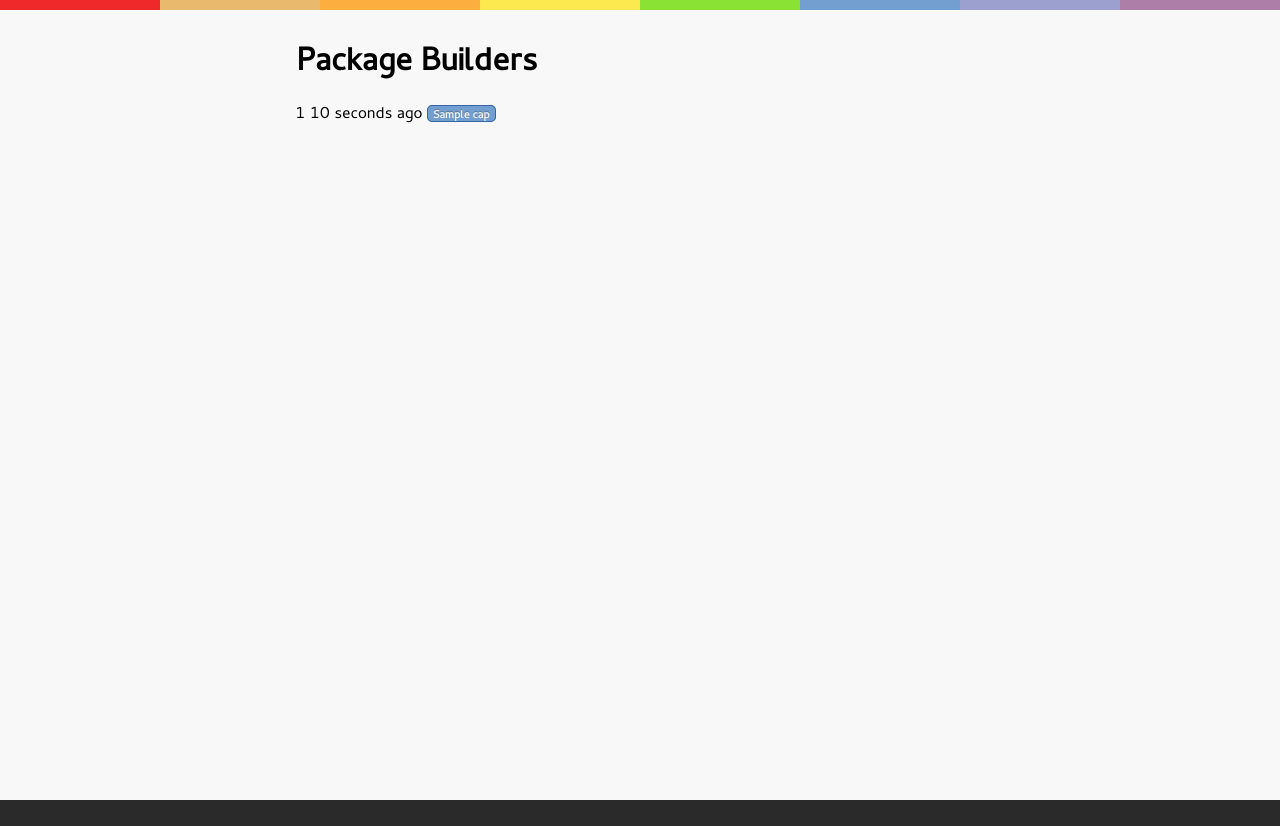
After one commit to paultag/monomoy-old, a Flask app: template site/templates/builders.html in a window 1280 px wide. The commit adds this page. Shown: the top 826 px of the page. Run offline with Flask 2, Linux system fonts and the light colour scheme; the template is opened without the code that fills it: most values are stand-ins (such as "Sample title", 1, 10 or a date in 2020); parts of the project's set-up code (start-up, migrations or seed data) failed here and were passed over.

Commit message:
Fiddling about

```diff
--- a/site/app.py
+++ b/site/app.py
@@ -4,9 +4,14 @@
 
 from flask import Flask, render_template
 from monomoy.db import db
+import humanize
 
 
 app = Flask(__name__)
+
+@app.template_filter('humanize')
+def _filter_humanize(date):
+    return humanize.naturaltime(date)
 
 
 @app.route("/")
@@ -23,6 +28,15 @@ def index():
     })
 
 
+@app.route("/builders")
+def builders():
+    builders = db.builders.find({
+    })
+    return render_template('builders.html', **{
+        "builders": builders
+    })
+
+
 if __name__ == "__main__":
     app.debug = True
     app.run()
--- a/site/static/css/debuild.css
+++ b/site/static/css/debuild.css
@@ -114,3 +114,25 @@ a {
 .clear {
     clear:                      both;
 }
+
+span.tag {
+    -moz-border-radius:        5px;
+    -webkit-border-radius:     5px;
+    -o-border-radius:          5px;
+    border-radius:             5px;
+    padding:                   0px 5px 0px 5px;
+    margin:                    0px;
+    font-size:                 0.7em;
+    font-weight:               bold;
+    line-height:               14px;
+    color:                     white;
+    text-shadow:               0 -1px 0 rgba(0, 0, 0, 0.25);
+    white-space:               nowrap;
+    vertical-align:            baseline;
+}
+
+span.tag-info {
+    background-color:         #729fcf;
+    border:                   1px solid #3465a4;
+    color:                    #EEEEEE;
+}
--- /dev/null
+++ b/site/templates/builders.html
@@ -0,0 +1,14 @@
+ {% extends "base.html" %}
+
+{% block title %}Builders{% endblock %}
+{% block main %}
+<h1>Package Builders</h1>
+
+{% for builder in builders %}
+    {{builder._id}}
+    {{ builder.lastping | humanize }}
+    {% for cap in builder.capabilities %}
+        <span class = 'tag tag-info' >{{cap}}</span>
+    {% endfor %}
+{% endfor %}
+{% endblock %}
--- a/site/templates/jobs.html
+++ b/site/templates/jobs.html
@@ -7,7 +7,7 @@
 {% for job in jobs %}
     {{job.build}}
     {% for req in job.requirements %}
-        {{req}}
+        <span class = 'tag tag-info' >{{req}}</span>
     {% endfor %}<br />
 {% endfor %}
 {% endblock %}
```
